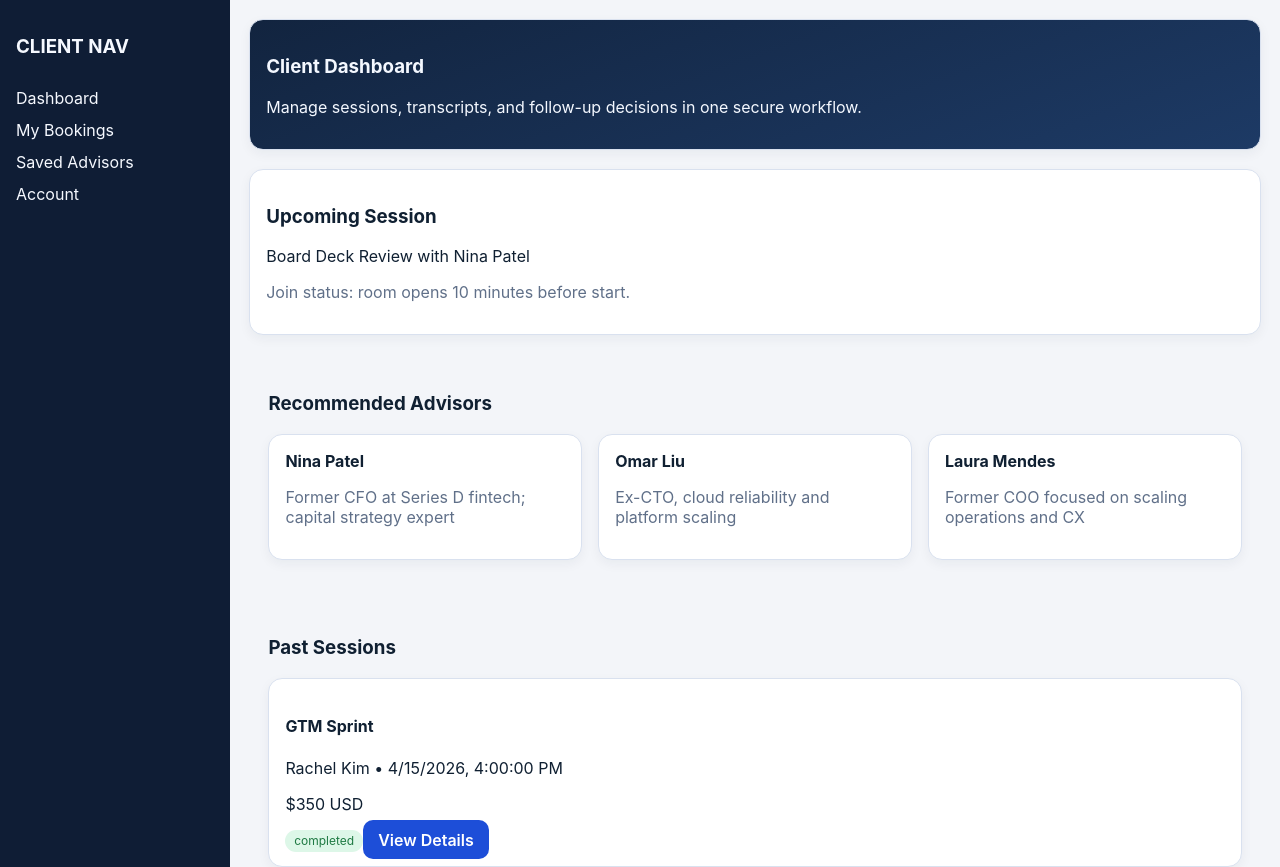
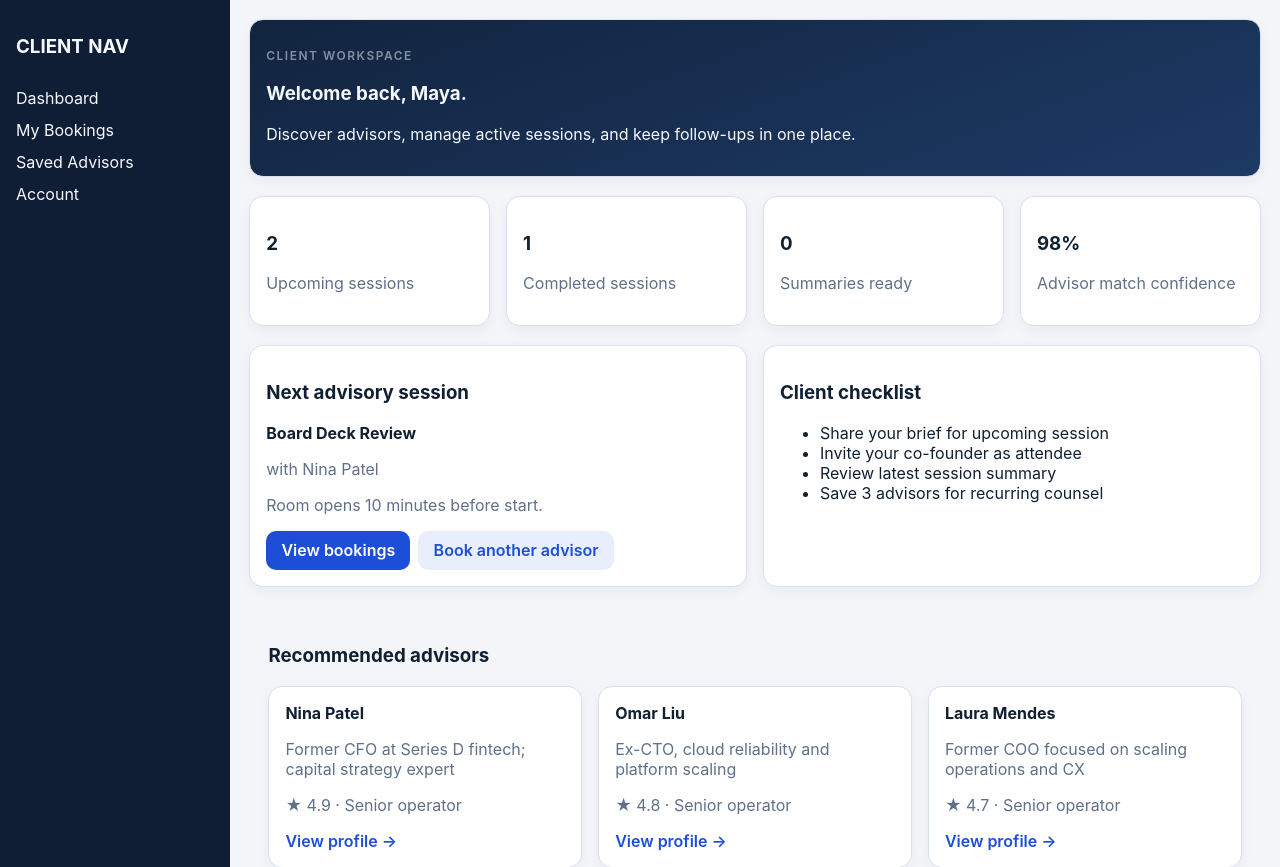
Before and after one commit to MikeTye/CFrac, a React (Vite) app: page /client in a window 1280 px wide. Shown: the top 867 px of the page. Built offline with nearby package versions, Linux system fonts and the light colour scheme.

Commit message:
Add client dashboard and passwordless auth verification flow

```diff
--- a/src/App.tsx
+++ b/src/App.tsx
@@ -10,6 +10,8 @@ import { LandingPage } from './pages/LandingPage';
 import { SignupPage } from './pages/SignUpPage';
 import { LoginPage } from './pages/LoginPage';
 import { AdvisorDashboardPage } from './pages/Advisor/AdvisorDashboardPage';
+import { OnboardingPage } from './pages/OnboardingPage';
+import { VerifyCodePage } from './pages/VerifyCodePage';
 
 export function App() {
   return (
@@ -20,6 +22,8 @@ export function App() {
         <Route path="/advisors/:advisorId" element={<AdvisorProfilePage />} />
         <Route path="/login" element={<LoginPage />} />
         <Route path="/register" element={<SignupPage />} />
+        <Route path="/verify-code" element={<VerifyCodePage />} />
+        <Route path="/onboarding" element={<OnboardingPage />} />
       </Route>
 
       <Route path="/client" element={<DashboardLayout role="client" />}>
--- a/src/pages/ClientPages.tsx
+++ b/src/pages/ClientPages.tsx
@@ -1,4 +1,4 @@
-import { useParams } from 'react-router-dom';
+import { Link, useParams } from 'react-router-dom';
 import { BookingCard } from '../components/bookings/BookingCard';
 import { ConsentPanel } from '../components/bookings/ConsentPanel';
 import { TranscriptStatusPanel } from '../components/bookings/TranscriptStatusPanel';
@@ -6,10 +6,82 @@ import { Card } from '../components/common/Card';
 import { advisors } from '../mocks/advisors';
 import { bookings } from '../mocks/bookings';
 
-export function ClientDashboardPage() { const upcoming = bookings.filter((b) => ['confirmed', 'pending_payment'].includes(b.status)); const past = bookings.filter((b) => b.status === 'completed');
-return <div className="stack-lg"><Card className="premium"><h1>Client Dashboard</h1><p>Manage sessions, transcripts, and follow-up decisions in one secure workflow.</p></Card><Card><h3>Upcoming Session</h3><p>{upcoming[0]?.sessionName} with {upcoming[0]?.advisorName}</p><p className="muted">Join status: room opens 10 minutes before start.</p></Card><section><h3>Recommended Advisors</h3><div className="grid cols-3">{advisors.slice(0,3).map((a)=><Card key={a.id}><strong>{a.fullName}</strong><p className="muted">{a.headline}</p></Card>)}</div></section><section><h3>Past Sessions</h3><div className="grid cols-2">{past.map((b)=><BookingCard key={b.id} booking={b}/>)}</div></section><Card><h3>Pending Reviews</h3><p>1 review due for completed sessions.</p></Card><Card><h3>Saved Advisors</h3><p className="muted">Keep a shortlist for recurring advisory needs.</p></Card></div>; }
+export function ClientDashboardPage() {
+  const upcoming = bookings.filter((b) => ['confirmed', 'pending_payment'].includes(b.status));
+  const completed = bookings.filter((b) => b.status === 'completed');
 
-export function ClientBookingsPage() { return <div className="stack-lg"><h1>My Bookings</h1><div className="grid cols-2">{bookings.map((b)=><BookingCard key={b.id} booking={b}/>)}</div></div>; }
+  return (
+    <div className="stack-lg">
+      <Card className="premium">
+        <p className="hero-eyebrow">Client workspace</p>
+        <h1>Welcome back, Maya.</h1>
+        <p>Discover advisors, manage active sessions, and keep follow-ups in one place.</p>
+      </Card>
 
-export function BookingDetailPage() { const { bookingId } = useParams(); const booking = bookings.find((b)=>b.id===bookingId) ?? bookings[0];
-return <div className="stack-lg"><Card className="premium"><h1>Booking Detail: {booking.id}</h1><p>{booking.sessionName} with {booking.advisorName}</p><p>Meeting room status: Provisioned on platform</p></Card><ConsentPanel consentClient={booking.consentClient} consentAdvisor={booking.consentAdvisor} /><TranscriptStatusPanel status={booking.transcriptStatus} /><Card><h3>Payment Summary</h3><p>${booking.price} {booking.currency}</p></Card><Card><h3>Timeline / Audit Trail</h3><ul><li>Booking confirmed</li><li>Meeting room created</li><li>Consent {booking.consentAdvisor && booking.consentClient ? 'complete' : 'pending'}</li><li>Session completed</li><li>Transcript {booking.transcriptStatus === 'ready' ? 'ready' : 'pending'}</li></ul></Card><Card><h3>Review</h3><textarea placeholder="Share outcomes and advisor feedback" /></Card><Card><h3>Dispute / Refund</h3><p className="muted">If attendance, consent, or quality concerns arise, support can review booking records and transcript status.</p></Card></div>; }
+      <div className="grid cols-4">
+        <Card>
+          <h3>{upcoming.length}</h3>
+          <p className="muted">Upcoming sessions</p>
+        </Card>
+        <Card>
+          <h3>{completed.length}</h3>
+          <p className="muted">Completed sessions</p>
+        </Card>
+        <Card>
+          <h3>{completed.filter((b) => b.transcriptStatus === 'ready').length}</h3>
+          <p className="muted">Summaries ready</p>
+        </Card>
+        <Card>
+          <h3>98%</h3>
+          <p className="muted">Advisor match confidence</p>
+        </Card>
+      </div>
+
+      <div className="grid cols-2">
+        <Card>
+          <h3>Next advisory session</h3>
+          <p><strong>{upcoming[0]?.sessionName}</strong></p>
+          <p className="muted">with {upcoming[0]?.advisorName}</p>
+          <p className="muted">Room opens 10 minutes before start.</p>
+          <div className="stack-row" style={{ marginTop: '0.8rem' }}>
+            <Link to="/client/bookings" className="btn">View bookings</Link>
+            <Link to="/advisors" className="btn ghost">Book another advisor</Link>
+          </div>
+        </Card>
+
+        <Card>
+          <h3>Client checklist</h3>
+          <ul>
+            <li>Share your brief for upcoming session</li>
+            <li>Invite your co-founder as attendee</li>
+            <li>Review latest session summary</li>
+            <li>Save 3 advisors for recurring counsel</li>
+          </ul>
+        </Card>
+      </div>
+
+      <section>
+        <h3>Recommended advisors</h3>
+        <div className="grid cols-3">
+          {advisors.slice(0, 3).map((a) => (
+            <Card key={a.id}>
+              <strong>{a.fullName}</strong>
+              <p className="muted">{a.headline}</p>
+              <p className="muted">★ {a.rating} · Senior operator</p>
+              <Link to={`/advisors/${a.id}`} className="auth-link">View profile →</Link>
+            </Card>
+          ))}
+        </div>
+      </section>
+    </div>
+  );
+}
+
+export function ClientBookingsPage() {
+  return <div className="stack-lg"><h1>My Bookings</h1><div className="grid cols-2">{bookings.map((b) => <BookingCard key={b.id} booking={b} />)}</div></div>;
+}
+
+export function BookingDetailPage() {
+  const { bookingId } = useParams(); const booking = bookings.find((b) => b.id === bookingId) ?? bookings[0];
+  return <div className="stack-lg"><Card className="premium"><h1>Booking Detail: {booking.id}</h1><p>{booking.sessionName} with {booking.advisorName}</p><p>Meeting room status: Provisioned on platform</p></Card><ConsentPanel consentClient={booking.consentClient} consentAdvisor={booking.consentAdvisor} /><TranscriptStatusPanel status={booking.transcriptStatus} /><Card><h3>Payment Summary</h3><p>${booking.price} {booking.currency}</p></Card><Card><h3>Timeline / Audit Trail</h3><ul><li>Booking confirmed</li><li>Meeting room created</li><li>Consent {booking.consentAdvisor && booking.consentClient ? 'complete' : 'pending'}</li><li>Session completed</li><li>Transcript {booking.transcriptStatus === 'ready' ? 'ready' : 'pending'}</li></ul></Card><Card><h3>Review</h3><textarea placeholder="Share outcomes and advisor feedback" /></Card><Card><h3>Dispute / Refund</h3><p className="muted">If attendance, consent, or quality concerns arise, support can review booking records and transcript status.</p></Card></div>;
+}
--- a/src/pages/LoginPage.tsx
+++ b/src/pages/LoginPage.tsx
@@ -1,5 +1,5 @@
 import { useState } from 'react';
-import { Link } from 'react-router-dom';
+import { Link, useNavigate } from 'react-router-dom';
 
 const SOCIAL_PROOF = [
     { stat: '340+', label: 'vetted advisors' },
@@ -9,8 +9,8 @@ const SOCIAL_PROOF = [
 
 export function LoginPage() {
     const [email, setEmail] = useState('');
-    const [password, setPassword] = useState('');
-    const [showPassword, setShowPassword] = useState(false);
+    const [magicLink, setMagicLink] = useState('');
+    const navigate = useNavigate();
 
     return (
         <div className="auth-shell">
@@ -63,7 +63,7 @@ export function LoginPage() {
                             <p className="hero-eyebrow">Welcome back</p>
                             <h1 className="auth-form-title">
                                 Sign in to your<br />
-                                <em>advisor account.</em>
+                                <em>account.</em>
                             </h1>
                             <p className="auth-form-sub muted">
                                 Don't have an account?{' '}
@@ -71,7 +71,7 @@ export function LoginPage() {
                             </p>
                         </header>
 
-                        <form className="auth-form" onSubmit={(e) => e.preventDefault()}>
+                        <form className="auth-form" onSubmit={(e) => { e.preventDefault(); navigate('/verify-code', { state: { intent: 'login' } }); }}>
                             <div className="auth-field">
                                 <label className="auth-label" htmlFor="login-email">
                                     Email address
@@ -88,38 +88,11 @@ export function LoginPage() {
                             </div>
 
                             <div className="auth-field">
-                                <div className="auth-field-top">
-                                    <label className="auth-label" htmlFor="login-password">
-                                        Password
-                                    </label>
-                                    <Link to="/forgot-password" className="auth-link auth-link--small">
-                                        Forgot password?
-                                    </Link>
-                                </div>
-                                <div className="auth-input-wrap">
-                                    <input
-                                        id="login-password"
-                                        type={showPassword ? 'text' : 'password'}
-                                        className="auth-input"
-                                        placeholder="••••••••"
-                                        value={password}
-                                        onChange={(e) => setPassword(e.target.value)}
-                                        autoComplete="current-password"
-                                    />
-                                    <button
-                                        type="button"
-                                        className="auth-input-toggle"
-                                        onClick={() => setShowPassword((v) => !v)}
-                                        aria-label={showPassword ? 'Hide password' : 'Show password'}
-                                    >
-                                        {showPassword ? '◎' : '○'}
-                                    </button>
-                                </div>
+                                <label className="auth-label" htmlFor="login-magic">One-time access code</label>
+                                <input id="login-magic" type="text" className="auth-input" placeholder="Sent instantly after continue" value={magicLink} onChange={(e) => setMagicLink(e.target.value)} />
                             </div>
 
-                            <button type="submit" className="btn auth-submit-btn">
-                                Sign in
-                            </button>
+                            <button type="submit" className="btn auth-submit-btn">Continue</button>
 
                             <div className="auth-divider">
                                 <span className="auth-divider-line" />
--- a/src/pages/SignUpPage.tsx
+++ b/src/pages/SignUpPage.tsx
@@ -1,5 +1,5 @@
 import { useState } from 'react';
-import { Link } from 'react-router-dom';
+import { Link, useNavigate } from 'react-router-dom';
 
 const ACCOUNT_TYPES = [
     {
@@ -23,8 +23,8 @@ export function SignupPage() {
     const [firstName, setFirstName] = useState('');
     const [lastName, setLastName] = useState('');
     const [email, setEmail] = useState('');
-    const [password, setPassword] = useState('');
     const [agreed, setAgreed] = useState(false);
+    const navigate = useNavigate();
 
     return (
         <div className="auth-shell auth-shell--signup">
@@ -83,7 +83,7 @@ export function SignupPage() {
                             </p>
                         </header>
 
-                        <form className="auth-form" onSubmit={(e) => e.preventDefault()}>
+                        <form className="auth-form" onSubmit={(e) => { e.preventDefault(); navigate('/verify-code', { state: { intent: 'signup' } }); }}>
                             {/* Account type toggle */}
                             <fieldset className="auth-type-fieldset">
                                 <legend className="auth-label">I am joining as…</legend>
@@ -145,28 +145,7 @@ export function SignupPage() {
                                 />
                             </div>
 
-                            <div className="auth-field">
-                                <label className="auth-label" htmlFor="signup-password">
-                                    Password
-                                    <span className="auth-label-hint">min. 8 characters</span>
-                                </label>
-                                <input
-                                    id="signup-password"
-                                    type="password"
-                                    className="auth-input"
-                                    placeholder="••••••••"
-                                    value={password}
-                                    onChange={(e) => setPassword(e.target.value)}
-                                    autoComplete="new-password"
-                                />
-                                {/* Password strength bar */}
-                                <div className="auth-strength-bar" aria-hidden="true">
-                                    <div
-                                        className="auth-strength-fill"
-                                        style={{ width: password.length >= 12 ? '100%' : password.length >= 8 ? '60%' : password.length >= 4 ? '30%' : '0%' }}
-                                    />
-                                </div>
-                            </div>
+
 
                             <div className="auth-agree-row">
                                 <label className="auth-checkbox-label">
--- /dev/null
+++ b/src/pages/VerifyCodePage.tsx
@@ -0,0 +1,69 @@
+import { FormEvent, useState } from 'react';
+import { Link, useLocation, useNavigate } from 'react-router-dom';
+
+type AuthIntent = 'login' | 'signup';
+
+export function VerifyCodePage() {
+  const navigate = useNavigate();
+  const location = useLocation();
+  const intent = (location.state as { intent?: AuthIntent } | null)?.intent ?? 'login';
+  const [code, setCode] = useState('');
+
+  const handleSubmit = (e: FormEvent) => {
+    e.preventDefault();
+    if (intent === 'signup') {
+      navigate('/onboarding');
+      return;
+    }
+    navigate('/advisor');
+  };
+
+  return (
+    <div className="auth-shell auth-shell--verify">
+      <aside className="auth-sidebar auth-sidebar--signup">
+        <div className="auth-sidebar-inner">
+          <div className="auth-brand">
+            <span className="logo">Operator</span>
+            <span className="auth-brand-tagline">C-suite advisory, on demand</span>
+          </div>
+          <div className="signup-sidebar-copy">
+            <h2 className="signup-sidebar-title">Verify your secure sign-in code.</h2>
+            <p className="muted">For demo, any 6-digit value will continue the flow.</p>
+          </div>
+        </div>
+      </aside>
+
+      <main className="auth-main">
+        <div className="auth-form-wrap">
+          <div className="auth-rail" aria-hidden="true">
+            <span className="rail-label">Verify code</span>
+          </div>
+
+          <div className="auth-form-body">
+            <header className="auth-form-header">
+              <p className="hero-eyebrow">One-time verification</p>
+              <h1 className="auth-form-title">Enter your <em>6-digit code.</em></h1>
+              <p className="auth-form-sub muted">Code sent to your email. Didn&apos;t receive it? <Link className="auth-link" to={intent === 'signup' ? '/register' : '/login'}>Go back</Link></p>
+            </header>
+
+            <form className="auth-form" onSubmit={handleSubmit}>
+              <div className="auth-field">
+                <label className="auth-label" htmlFor="verify-code">Verification code</label>
+                <input
+                  id="verify-code"
+                  type="text"
+                  className="auth-input"
+                  placeholder="123456"
+                  value={code}
+                  onChange={(e) => setCode(e.target.value)}
+                  inputMode="numeric"
+                />
+              </div>
+              <button type="submit" className="btn auth-submit-btn">Verify and continue</button>
+            </form>
+          </div>
+        </div>
+      </main>
+    </div>
+  );
+}
```
